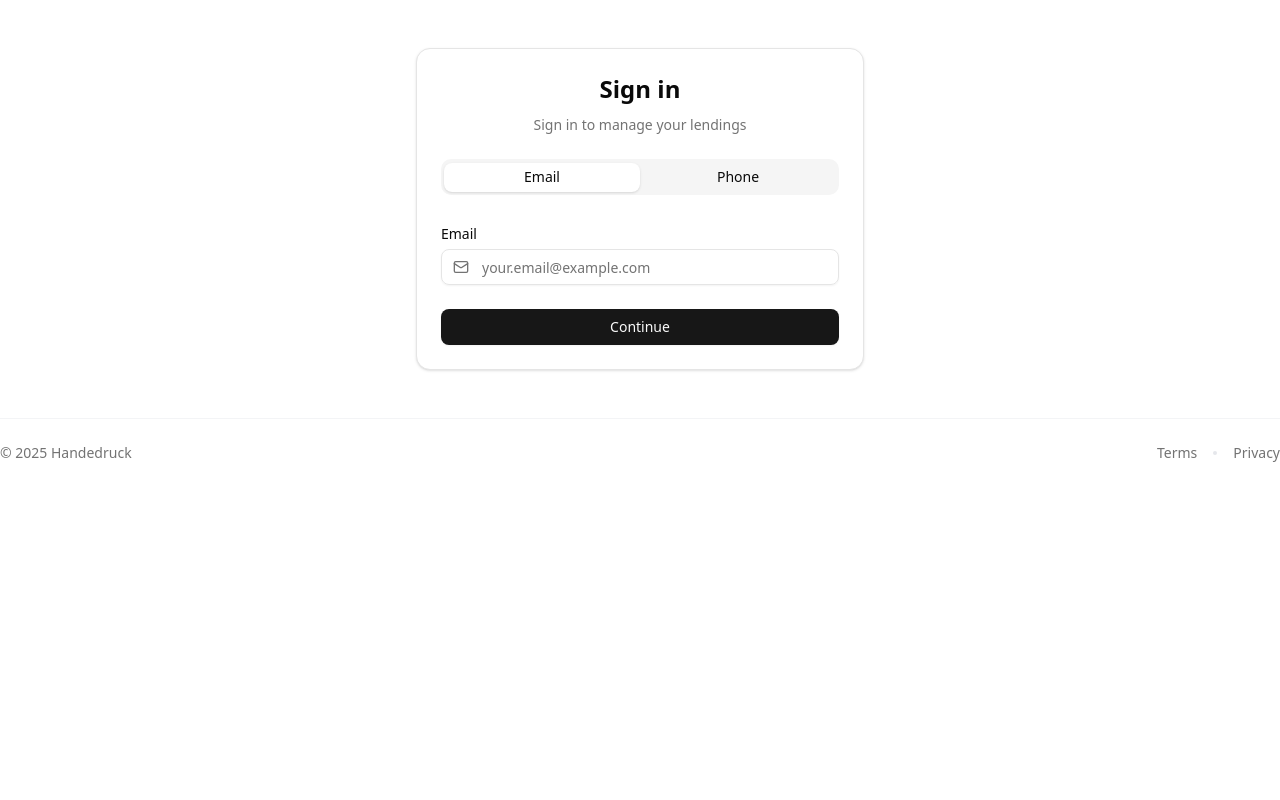
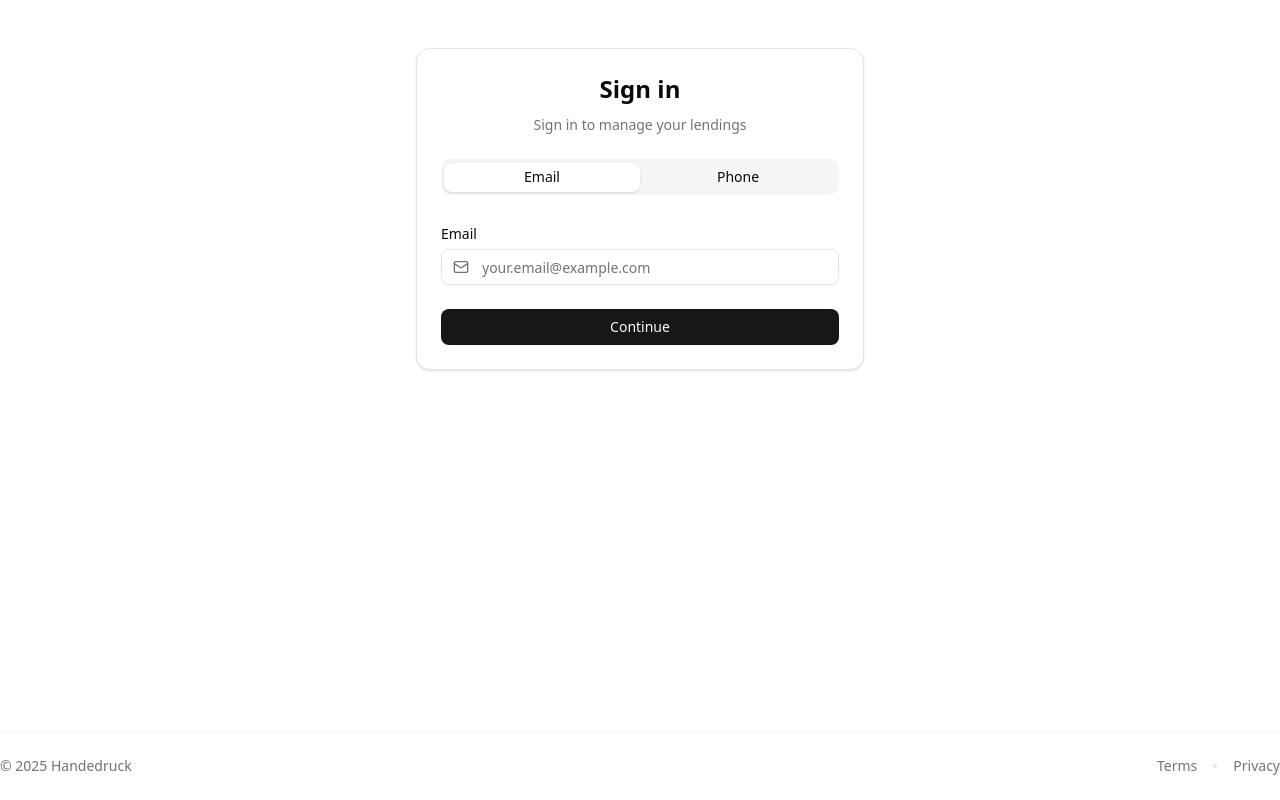
Before and after one commit to lucafrederice/handedruck, a Next.js app: page /auth/register in a window 1280 px wide. Built offline with nearby package versions, Linux system fonts and the light colour scheme; no server answers.

Commit message:
fix: position of min-h-screen in the root layout

```diff
--- a/src/app/layout.tsx
+++ b/src/app/layout.tsx
@@ -28,12 +28,13 @@
   return (
     <html lang="en">
       <body
-        className={`${geistSans.variable} ${geistMono.variable} antialiased min-h-screen`}
+        className={`${geistSans.variable} ${geistMono.variable} antialiased`}
       >
         <ErrorBoundary
           fallback={<div>Something went wrong. Please try again.</div>}
         >
-          {children}
+          <div className="flex flex-col min-h-screen">
+            <div className="flex-1">{children}</div>
             <footer className="w-full py-6 border-t border-gray-100 mx-auto max-w-7xl">
               <div className="container flex flex-col md:flex-row justify-between items-center gap-4">
                 <p className="text-sm text-muted-foreground">
@@ -56,6 +57,8 @@
                 </div>
               </div>
             </footer>
+          </div>
+
           <Toaster />
         </ErrorBoundary>
       </body>
```
Lines whose indentation alone changed are shown as unchanged.
